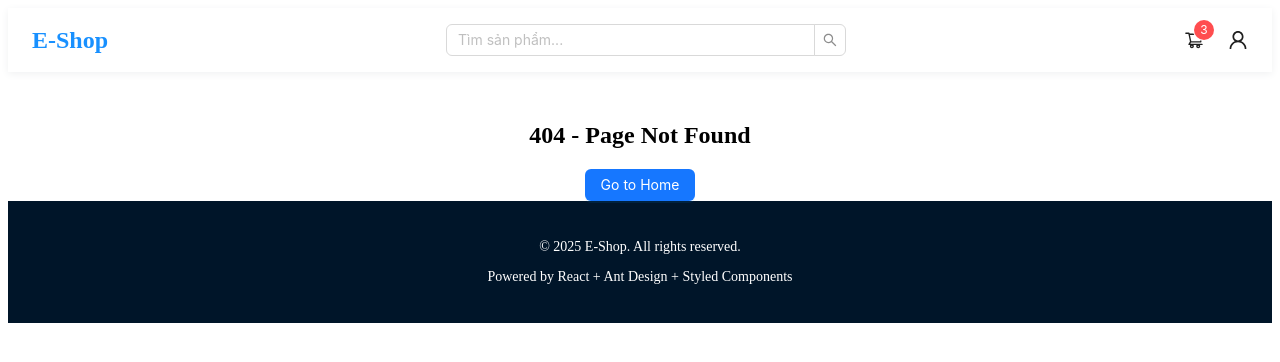
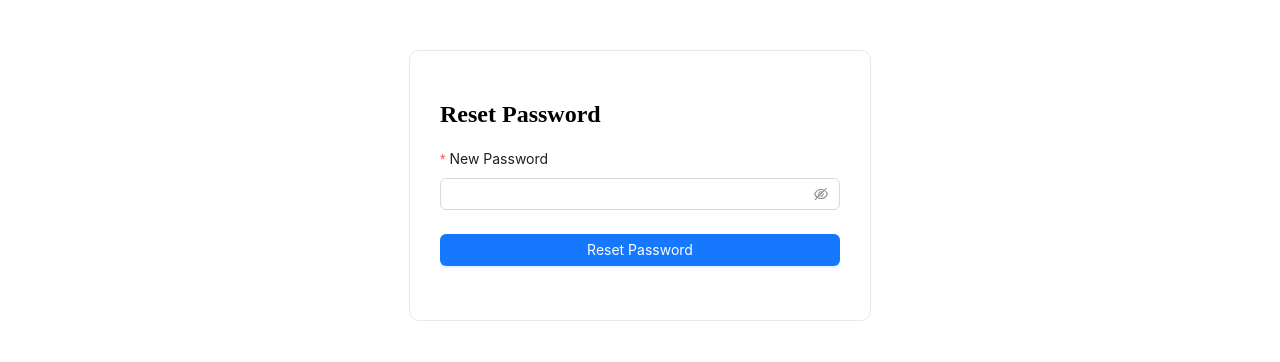
Before and after one commit to phamducdat01/ecommerce_fe, a React (Vite) app: page /reset-password/1 in a window 1280 px wide. Before the commit this address had no page. Shown: the top 362 px of the page. Built offline with nearby package versions, Linux system fonts and the light colour scheme.

Commit message:
forgot-password

```diff
--- a/package.json
+++ b/package.json
@@ -10,11 +10,15 @@
     "preview": "vite preview"
   },
   "dependencies": {
+    "@reduxjs/toolkit": "^2.7.0",
+    "@tanstack/react-query": "^5.75.1",
+    "@tanstack/react-query-devtools": "^5.75.1",
     "antd": "^5.24.8",
     "axios": "^1.9.0",
     "query-string": "^9.1.1",
     "react": "^18.3.1",
     "react-dom": "^18.3.1",
+    "react-redux": "^9.2.0",
     "react-router-dom": "^6.30.0",
     "styled-components": "^6.1.17"
   },
--- a/src/App.tsx
+++ b/src/App.tsx
@@ -1,4 +1,3 @@
-import * as React from "react";
 import {
   RouterProvider
 } from "react-router-dom";
@@ -6,8 +5,6 @@ import router from './router';
 
 export default function App() {
   return (
-    <React.StrictMode>
-      <RouterProvider router={router} />
-    </React.StrictMode>
+    <RouterProvider router={router} />
   )
 }
--- a/src/main.tsx
+++ b/src/main.tsx
@@ -3,10 +3,22 @@ import React from "react";
 import ReactDOM from "react-dom/client";
 import App from "./App";
 import { ConfigProvider } from "antd";
+import { QueryClient, QueryClientProvider } from '@tanstack/react-query';
+
+// Tạo QueryClient
+const queryClient = new QueryClient({
+  defaultOptions: {
+    queries: {
+      retry: false, // Không retry khi lỗi
+      refetchOnWindowFocus: false // Không refetch khi focus lại cửa sổ
+    }
+  }
+});
 
 const root = ReactDOM.createRoot(document.getElementById("root")!);
 root.render(
   <React.StrictMode>
+    <QueryClientProvider client={queryClient}>
       <ConfigProvider
         theme={{
           token: {
@@ -16,5 +28,6 @@ root.render(
       >
         <App />
       </ConfigProvider>
+    </QueryClientProvider>
   </React.StrictMode>
 );
--- a/src/pages/HomePage/HomePage.tsx
+++ b/src/pages/HomePage/HomePage.tsx
@@ -1,5 +1,14 @@
-import { Button, Card, Checkbox, Col, Layout, Row } from 'antd';
-import React, { useState } from 'react';
+import {
+    Button,
+    Card,
+    Checkbox,
+    Col,
+    Layout,
+    Row,
+    Pagination,
+} from 'antd';
+import React, { useEffect, useState } from 'react';
+import { useSearchParams } from 'react-router-dom';
 
 const { Sider, Content } = Layout;
 
@@ -9,21 +18,74 @@ const products = [
     { id: 3, name: 'Product 3', type: 'electronics', price: '$200' },
     { id: 4, name: 'Product 4', type: 'furniture', price: '$150' },
     { id: 5, name: 'Product 5', type: 'clothing', price: '$30' },
+    { id: 6, name: 'Product 6', type: 'furniture', price: '$250' },
+    { id: 7, name: 'Product 7', type: 'electronics', price: '$120' },
+    { id: 8, name: 'Product 8', type: 'clothing', price: '$40' },
+    { id: 9, name: 'Product 9', type: 'furniture', price: '$300' },
 ];
 
 const productTypes = ['electronics', 'clothing', 'furniture'];
 
+const pageSize = 6;
+
 const HomePage: React.FC = () => {
+    const [searchParams, setSearchParams] = useSearchParams();
+
     const [selectedTypes, setSelectedTypes] = useState<string[]>([]);
+    const [currentPage, setCurrentPage] = useState<number>(1);
+
+    useEffect(() => {
+        // ✅ đọc params từ URL khi vào trang
+        const typesParam = searchParams.get('types');
+        const pageParam = searchParams.get('page');
+
+        if (typesParam) {
+            setSelectedTypes(typesParam.split(','));
+        }
+
+        if (pageParam) {
+            const pageNum = parseInt(pageParam, 10);
+            if (!isNaN(pageNum)) {
+                setCurrentPage(pageNum);
+            }
+        }
+    }, [searchParams]);
+
+    const updateURL = (types: string[], page: number) => {
+        const params = new URLSearchParams();
+        if (types.length > 0) params.append('types', types.join(','));
+        if (page > 1) params.append('page', String(page));
+        setSearchParams(params);
+    };
 
     const handleTypeChange = (type: string) => {
-        setSelectedTypes((prev) =>
-            prev.includes(type) ? prev.filter((item) => item !== type) : [...prev, type]
-        );
+        let updatedTypes: string[];
+
+        setSelectedTypes((prev) => {
+            updatedTypes = prev.includes(type)
+                ? prev.filter((item) => item !== type)
+                : [...prev, type];
+            updateURL(updatedTypes, 1); // reset về trang 1 khi filter
+            return updatedTypes;
+        });
+
+        setCurrentPage(1);
+    };
+
+    const handlePageChange = (page: number) => {
+        setCurrentPage(page);
+        updateURL(selectedTypes, page);
     };
 
     const filteredProducts = products.filter((product) =>
-        selectedTypes.length === 0 ? true : selectedTypes.includes(product.type)
+        selectedTypes.length === 0
+            ? true
+            : selectedTypes.includes(product.type)
+    );
+
+    const paginatedProducts = filteredProducts.slice(
+        (currentPage - 1) * pageSize,
+        currentPage * pageSize
     );
 
     return (
@@ -43,11 +105,13 @@ const HomePage: React.FC = () => {
             <Layout style={{ padding: '0 20px' }}>
                 <Content style={{ padding: '20px' }}>
                     <Row gutter={[16, 16]}>
-                        {filteredProducts.map((product) => (
+                        {paginatedProducts.map((product) => (
                             <Col span={8} key={product.id}>
                                 <Card
                                     title={product.name}
-                                    extra={<Button type="primary">Add to Cart</Button>}
+                                    extra={
+                                        <Button type="primary">Add to Cart</Button>
+                                    }
                                     bordered={false}
                                     style={{ width: '100%' }}
                                 >
@@ -57,6 +121,13 @@ const HomePage: React.FC = () => {
                             </Col>
                         ))}
                     </Row>
+                    <Pagination
+                        current={currentPage}
+                        pageSize={pageSize}
+                        total={filteredProducts.length}
+                        onChange={handlePageChange}
+                        style={{ marginTop: 20, textAlign: 'center' }}
+                    />
                 </Content>
             </Layout>
         </Layout>
--- /dev/null
+++ b/src/pages/ResetPassword/ResetPassword.tsx
@@ -0,0 +1,63 @@
+
+import React, { useState } from "react";
+import { Form, Input, Button, message } from "antd";
+import styled from "styled-components";
+import axios from "axios";
+import { useSearchParams } from "react-router-dom";
+
+const Wrapper = styled.div`
+  max-width: 400px;
+  margin: 50px auto;
+  padding: 30px;
+  border: 1px solid #e8e8e8;
+  border-radius: 10px;
+`;
+
+const ResetPassword: React.FC = () => {
+    const [loading, setLoading] = useState(false);
+    const [searchParams] = useSearchParams();
+    const token = searchParams.get("token");
+
+    const onFinish = async (values: { password: string }) => {
+        if (!token) return message.error("Invalid or missing token");
+
+        setLoading(true);
+        try {
+            await axios.post("/api/auth/reset-password", {
+                token,
+                password: values.password,
+            });
+            message.success("Password has been reset!");
+        } catch (error: unknown) {
+            if (axios.isAxiosError(error)) {
+                message.error(error.response?.data?.message || "Reset failed.");
+            } else {
+                message.error("An unexpected error occurred.");
+            }
+        } finally {
+            setLoading(false);
+        }
+    };
+
+    return (
+        <Wrapper>
+            <h2>Reset Password</h2>
+            <Form layout="vertical" onFinish={onFinish}>
+                <Form.Item
+                    name="password"
+                    label="New Password"
+                    rules={[{ required: true, message: "Please input new password!" }]}
+                >
+                    <Input.Password />
+                </Form.Item>
+                <Form.Item>
+                    <Button type="primary" htmlType="submit" loading={loading} block>
+                        Reset Password
+                    </Button>
+                </Form.Item>
+            </Form>
+        </Wrapper>
+    );
+};
+
+export default ResetPassword;
```
Also changed, not shown: src/router/index.tsx (+7 -3 lines), src/utils/axiosClient.ts (+30 -0 lines), 1 other file (tests, documents, lock files or other folders). Lines whose indentation alone changed are shown as unchanged.
